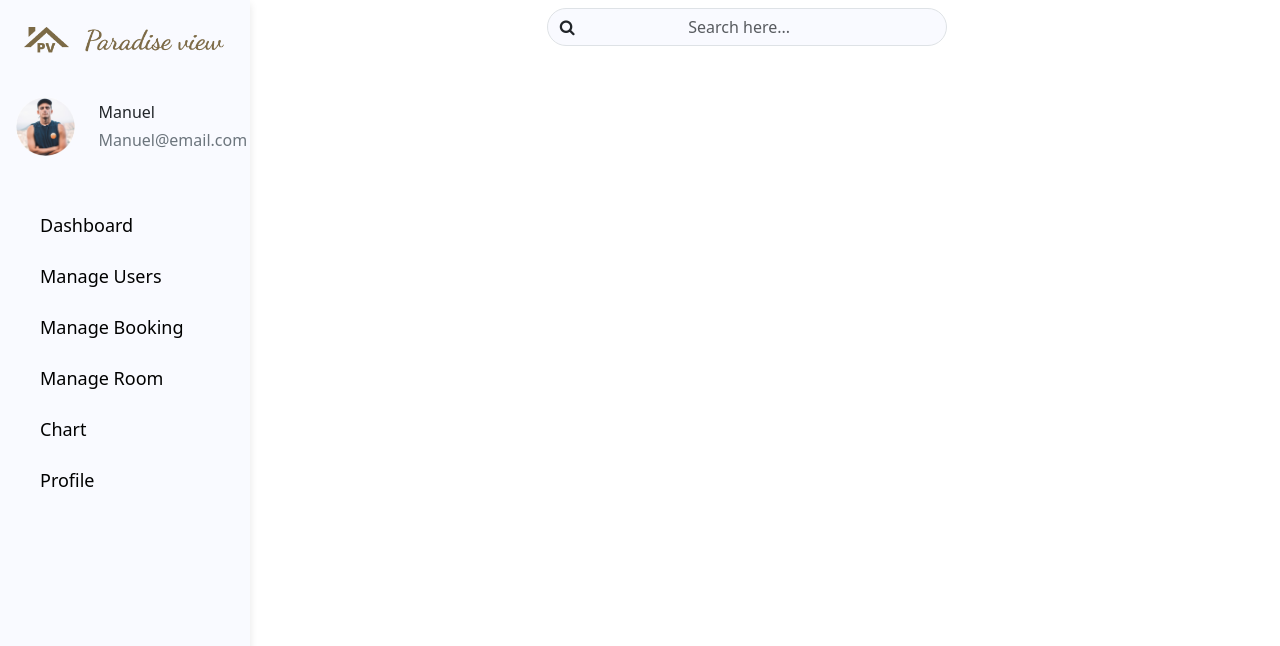
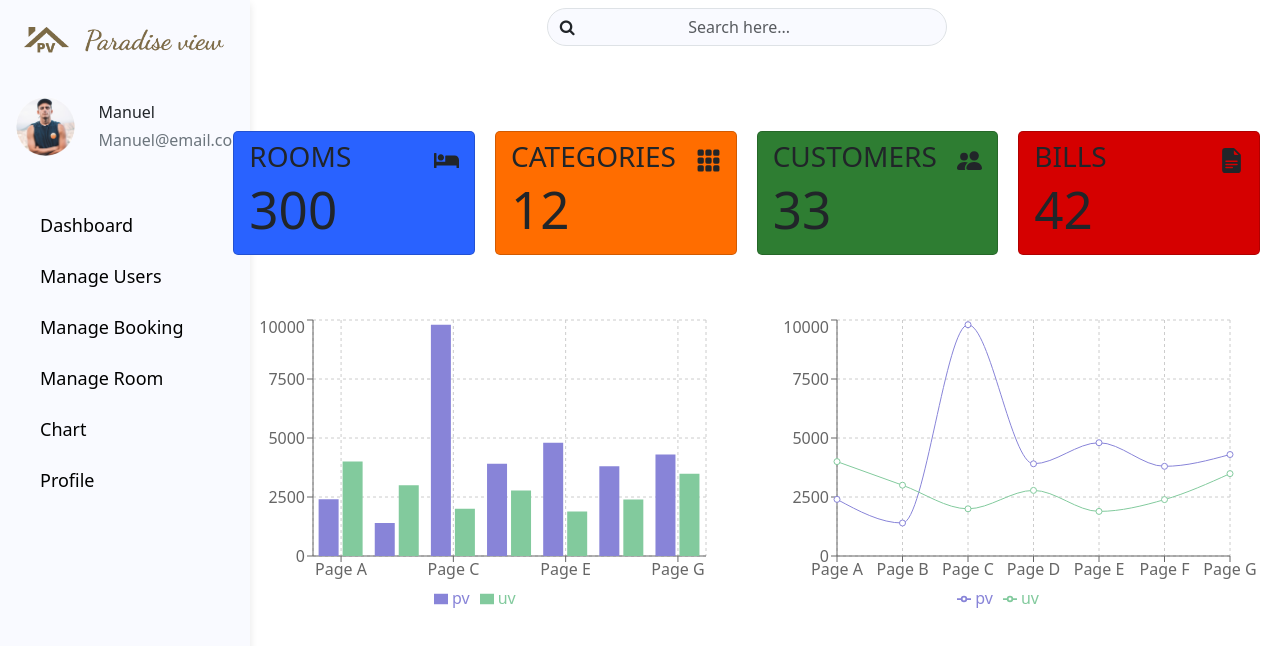
Before and after one commit to Megateam-Project/-Megateam-FrontEnd-Admin, a React (Vite) app: page /home in a window 1280 px wide. Shown: the top 646 px of the page. Built offline with nearby package versions, Linux system fonts and the light colour scheme.

Commit message:
feat/Ui/Chart/Dashboard

```diff
--- a/package.json
+++ b/package.json
@@ -14,7 +14,6 @@
     "antd": "^5.17.3",
     "axios": "^1.7.2",
     "cloudinary-react": "^1.8.1",
-
     "cookie": "^0.6.0",
     "data-table-component": "^1.0.16",
     "moment": "^2.30.1",
@@ -23,7 +22,9 @@
     "react-data-table-component": "^7.6.2",
     "react-datetime": "^3.2.0",
     "react-dom": "^18.2.0",
-    "react-router-dom": "^6.23.1"
+    "react-icons": "^5.2.1",
+    "react-router-dom": "^6.23.1",
+    "recharts": "^2.12.7"
   },
   "devDependencies": {
     "@types/react": "^18.2.66",
--- a/src/App.css
+++ b/src/App.css
@@ -20,3 +20,65 @@
   text-align: center;
   background-color: #f9faff;
 }
+
+/* Main  */
+.main-container {
+  grid-area: main;
+  overflow-y: auto;
+  padding: 20px 20px;
+  color: rgba(255, 255, 255, 0.95);
+}
+
+.main-title {
+  display: flex;
+  justify-content: space-between;
+}
+
+.main-cards {
+  display: grid;
+  grid-template-columns: 1fr 1fr 1fr 1fr;
+  gap: 20px;
+  margin: 15px 0;
+}
+
+.card {
+  display: flex;
+  flex-direction: column;
+  justify-content: space-around;
+  padding: 8px 15px;
+  border-radius: 5px;
+}
+
+.card:first-child {
+  background-color: #2962ff;
+}
+
+.card:nth-child(2) {
+  background-color: #ff6d00;
+}
+
+.card:nth-child(3) {
+  background-color: #2e7d32;
+}
+
+.card:nth-child(4) {
+  background-color: #d50000;
+}
+
+.card-inner {
+  display: flex;
+  align-items: center;
+  justify-content: space-between;
+}
+
+.card-inner>.card_icon {
+  font-size: 25px;
+}
+
+.charts {
+  display: grid;
+  grid-template-columns: 1fr 1fr;
+  gap: 20px;
+  margin-top: 60px;
+  height: 300px;
+}
--- a/src/App.jsx
+++ b/src/App.jsx
@@ -10,6 +10,7 @@ import { EditRoom } from "./components/page/Room/EditRoom";
 import { IndexUser } from "./components/page/User/IndexUser";
 import CreateUser  from "./components/page/User/CreateUser";
 import { EditUser } from "./components/page/User/EditUser";
+import Home from "./components/page/Home/Home";
 function App() {
   return (
     <Router>
@@ -20,6 +21,7 @@ function App() {
             <Navbar />
             <div className="row">
               <Routes>
+                <Route path="/home" element={<Home />} />
                 <Route path="/bookings" element={<Content />} />
                 <Route path="/bookings/edit/:bookingId" element={<Edit />} />
                 <Route path="/rooms" element={<IndexRoom />} />
--- a/src/components/layouts/Sidebar.jsx
+++ b/src/components/layouts/Sidebar.jsx
@@ -17,7 +17,7 @@ export function Sidebar() {
         </div>
         <ul className="mt-4">
         <li style={{ listStyleType: "none" }} className="mt-4">
-            <a href="/dashboard" style={{ fontSize: "18px" }} className="text-decoration-none text-black" >
+            <a href="/home" style={{ fontSize: "18px" }} className="text-decoration-none text-black" >
               Dashboard
             </a>
           </li>
--- /dev/null
+++ b/src/components/page/Home/Home.jsx
@@ -0,0 +1,159 @@
+
+import { FaBed } from "react-icons/fa";
+import {
+
+  BsFillGrid3X3GapFill,
+  BsPeopleFill,
+  BsFileEarmarkTextFill,
+} from "react-icons/bs";
+import {
+  BarChart,
+  Bar,
+  XAxis,
+  YAxis,
+  CartesianGrid,
+  Tooltip,
+  Legend,
+  ResponsiveContainer,
+  LineChart,
+  Line,
+} from "recharts";
+
+function Home() {
+  const data = [
+    {
+      name: "Page A",
+      uv: 4000,
+      pv: 2400,
+      amt: 2400,
+    },
+    {
+      name: "Page B",
+      uv: 3000,
+      pv: 1398,
+      amt: 2210,
+    },
+    {
+      name: "Page C",
+      uv: 2000,
+      pv: 9800,
+      amt: 2290,
+    },
+    {
+      name: "Page D",
+      uv: 2780,
+      pv: 3908,
+      amt: 2000,
+    },
+    {
+      name: "Page E",
+      uv: 1890,
+      pv: 4800,
+      amt: 2181,
+    },
+    {
+      name: "Page F",
+      uv: 2390,
+      pv: 3800,
+      amt: 2500,
+    },
+    {
+      name: "Page G",
+      uv: 3490,
+      pv: 4300,
+      amt: 2100,
+    },
+  ];
+
+  return (
+    <main className="main-container">
+      <div className="main-title">
+        <h3>DASHBOARD</h3>
+      </div>
+
+      <div className="main-cards">
+        <div className="card">
+          <div className="card-inner">
+            <h3>ROOMS</h3>
+            <FaBed className="card_icon" />
+          </div>
+          <h1>300</h1>
+        </div>
+        <div className="card">
+          <div className="card-inner">
+            <h3>CATEGORIES</h3>
+            <BsFillGrid3X3GapFill className="card_icon" />
+          </div>
+          <h1>12</h1>
+        </div>
+        <div className="card">
+          <div className="card-inner">
+            <h3>CUSTOMERS</h3>
+            <BsPeopleFill className="card_icon" />
+          </div>
+          <h1>33</h1>
+        </div>
+        <div className="card">
+          <div className="card-inner">
+            <h3>BILLS</h3>
+            <BsFileEarmarkTextFill className="card_icon" />
+          </div>
+          <h1>42</h1>
+        </div>
+      </div>
+
+      <div className="charts">
+        <ResponsiveContainer width="100%" height="100%">
+          <BarChart
+            width={500}
+            height={300}
+            data={data}
+            margin={{
+              top: 5,
+              right: 30,
+              left: 20,
+              bottom: 5,
+            }}
+          >
+            <CartesianGrid strokeDasharray="3 3" />
+            <XAxis dataKey="name" />
+            <YAxis />
+            <Tooltip />
+            <Legend />
+            <Bar dataKey="pv" fill="#8884d8" />
+            <Bar dataKey="uv" fill="#82ca9d" />
+          </BarChart>
+        </ResponsiveContainer>
+
+        <ResponsiveContainer width="100%" height="100%">
+          <LineChart
+            width={500}
+            height={300}
+            data={data}
+            margin={{
+              top: 5,
+              right: 30,
+              left: 20,
+              bottom: 5,
+            }}
+          >
+            <CartesianGrid strokeDasharray="3 3" />
+            <XAxis dataKey="name" />
+            <YAxis />
+            <Tooltip />
+            <Legend />
+            <Line
+              type="monotone"
+              dataKey="pv"
+              stroke="#8884d8"
+              activeDot={{ r: 8 }}
+            />
+            <Line type="monotone" dataKey="uv" stroke="#82ca9d" />
+          </LineChart>
+        </ResponsiveContainer>
+      </div>
+    </main>
+  );
+}
+
+export default Home;
```
Also changed, not shown: 1 other file (tests, documents, lock files or other folders).
